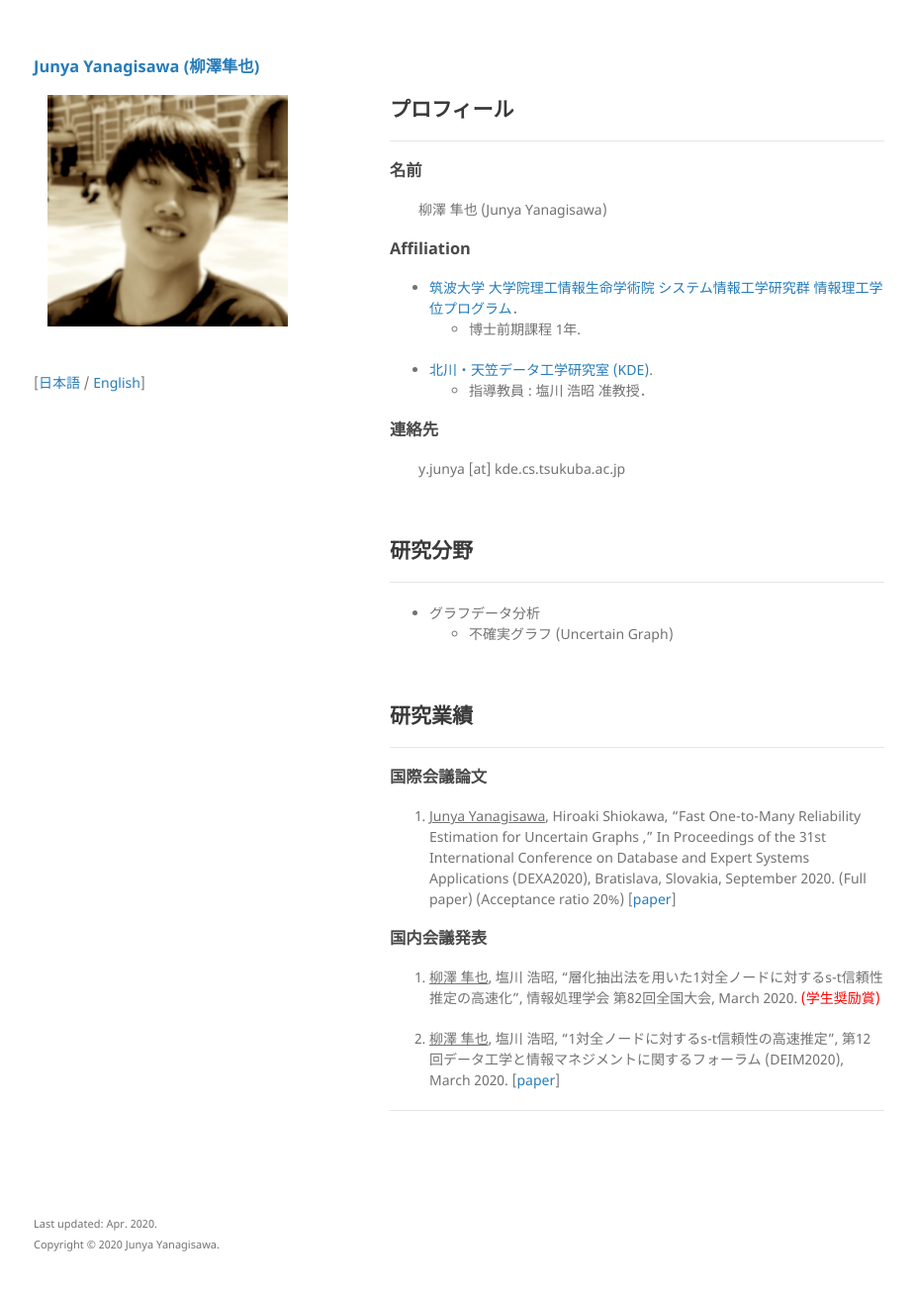
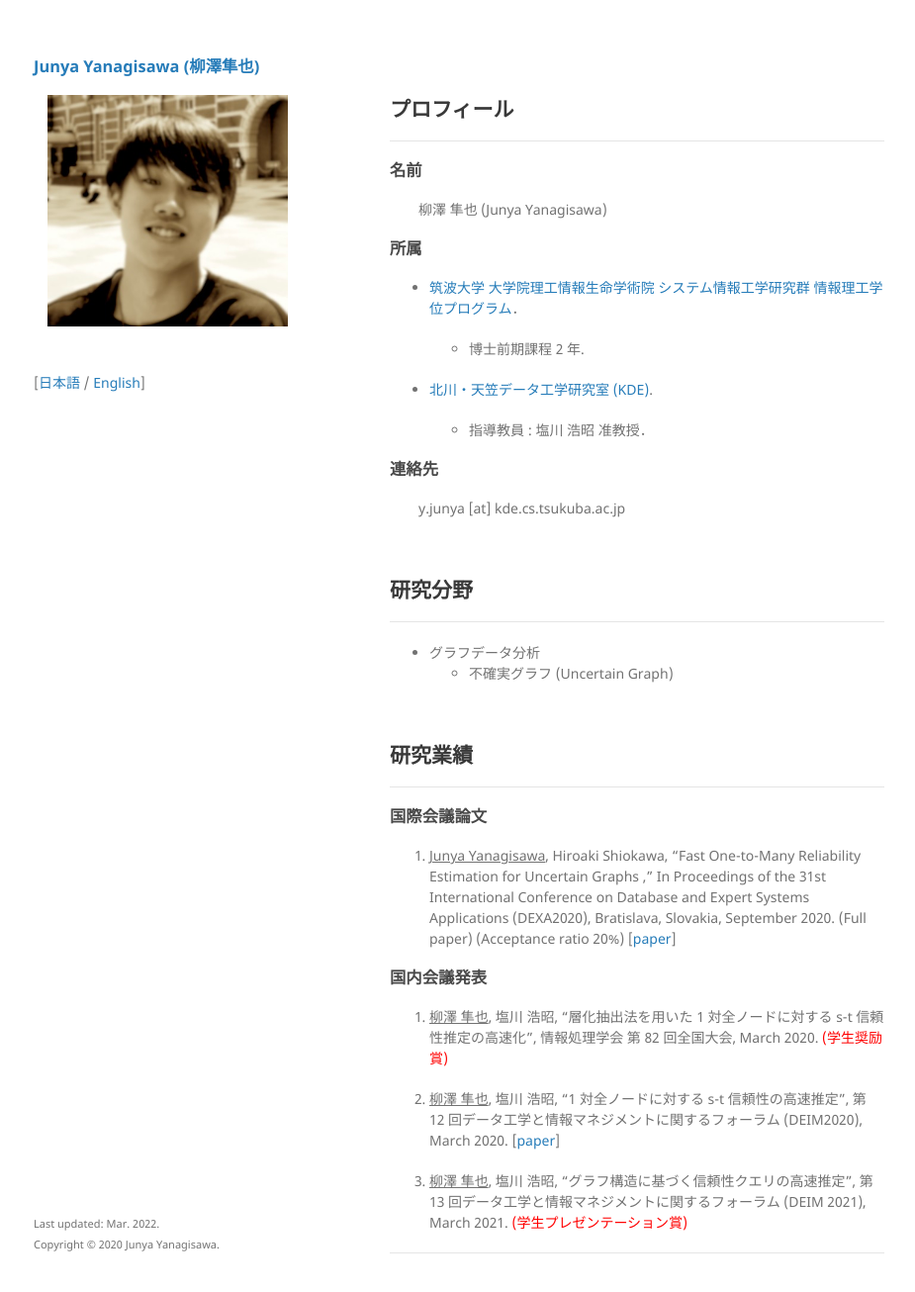
Before and after one commit to yjunya/yjunya.github.io, a Jekyll site: the page built from index.md, in a window 1280 px wide and 1337 px high. Shown: the top 1306 px of the window at 99% size, without its empty margins (176-1101 px from the left). Built offline with Jekyll 4.4.1, drawn with Linux system fonts in a browser that asks for light colours.

Commit message:
内容を更新 (#14)
* init

* update text

```diff
--- a/_layouts/default.html
+++ b/_layouts/default.html
@@ -52,7 +52,7 @@
 					<small>This project is maintained by <a href="{{ site.github.owner_url }}">{{ site.github.owner_name }}</a></small>
 					{% endif %}
 					<p>
-					<small>Last updated: Apr. 2020.</small>
+					<small>Last updated: Mar. 2022.</small>
 					<br>
 					<small>Copyright ©︎ 2020 Junya Yanagisawa.</small>
 					</p>
--- a/index.md
+++ b/index.md
@@ -6,61 +6,64 @@ layout: default
 
 ## プロフィール
 
------
+---
 
 ### 名前
 
 &nbsp; &nbsp; &nbsp; &nbsp;
 柳澤 隼也 (Junya Yanagisawa)
 
-### Affiliation
+### 所属
 
 - [筑波大学 大学院理工情報生命学術院 システム情報工学研究群 情報理工学位プログラム](https://www.cs.tsukuba.ac.jp/index.html)．
-	- 博士前期課程 1年.
 
-
+  - 博士前期課程 2 年.
 
 - [北川・天笠データ工学研究室 (KDE)](http://kde.cs.tsukuba.ac.jp/index.html).
-	- 指導教員 : 塩川 浩昭 准教授．
+  - 指導教員 : 塩川 浩昭 准教授．
 
 ### 連絡先
 
 &nbsp; &nbsp; &nbsp; &nbsp;
 y.junya [at] kde.cs.tsukuba.ac.jp
 
-
 <br>
 
 ## 研究分野
 
------
+---
 
 - グラフデータ分析
-	- 不確実グラフ (Uncertain Graph)
+  - 不確実グラフ (Uncertain Graph)
 
 <br>
 
 ## 研究業績
 
------
+---
 
 ### 国際会議論文
+
 1. <u>Junya Yanagisawa</u>, Hiroaki Shiokawa,
-	"Fast One-to-Many Reliability Estimation for Uncertain Graphs ,"
-	In Proceedings of the 31st International Conference on Database and Expert Systems Applications (DEXA2020),
-	Bratislava, Slovakia, September 2020. (Full paper) (Acceptance ratio 20%) [[paper](https://link.springer.com/chapter/10.1007/978-3-030-59003-1_7)]
+   "Fast One-to-Many Reliability Estimation for Uncertain Graphs ,"
+   In Proceedings of the 31st International Conference on Database and Expert Systems Applications (DEXA2020),
+   Bratislava, Slovakia, September 2020. (Full paper) (Acceptance ratio 20%) [[paper](https://link.springer.com/chapter/10.1007/978-3-030-59003-1_7)]
 
 ### 国内会議発表
-1. <u>柳澤 隼也</u>, 塩川 浩昭,
-	"層化抽出法を用いた1対全ノードに対するs-t信頼性推定の高速化",
-	情報処理学会 第82回全国大会,
-	March 2020. <span style="color:red;">(学生奨励賞)</span>
 
 1. <u>柳澤 隼也</u>, 塩川 浩昭,
-	"1対全ノードに対するs-t信頼性の高速推定",
-	第12回データ工学と情報マネジメントに関するフォーラム (DEIM2020),
-	March 2020. [[paper](http://kde.cs.tsukuba.ac.jp/~shion/pdf/2020/d2_2.pdf)]
+   "層化抽出法を用いた 1 対全ノードに対する s-t 信頼性推定の高速化",
+   情報処理学会 第 82 回全国大会,
+   March 2020. <span style="color:red;">(学生奨励賞)</span>
 
+1. <u>柳澤 隼也</u>, 塩川 浩昭,
+   "1 対全ノードに対する s-t 信頼性の高速推定",
+   第 12 回データ工学と情報マネジメントに関するフォーラム (DEIM2020),
+   March 2020. [[paper](http://kde.cs.tsukuba.ac.jp/~shion/pdf/2020/d2_2.pdf)]
 
+1. <u>柳澤 隼也</u>, 塩川 浩昭,
+   "グラフ構造に基づく信頼性クエリの高速推定",
+   第 13 回データ工学と情報マネジメントに関するフォーラム (DEIM 2021),
+   March 2021. <span style="color:red;">(学生プレゼンテーション賞)</span>
 
------
+---
```
